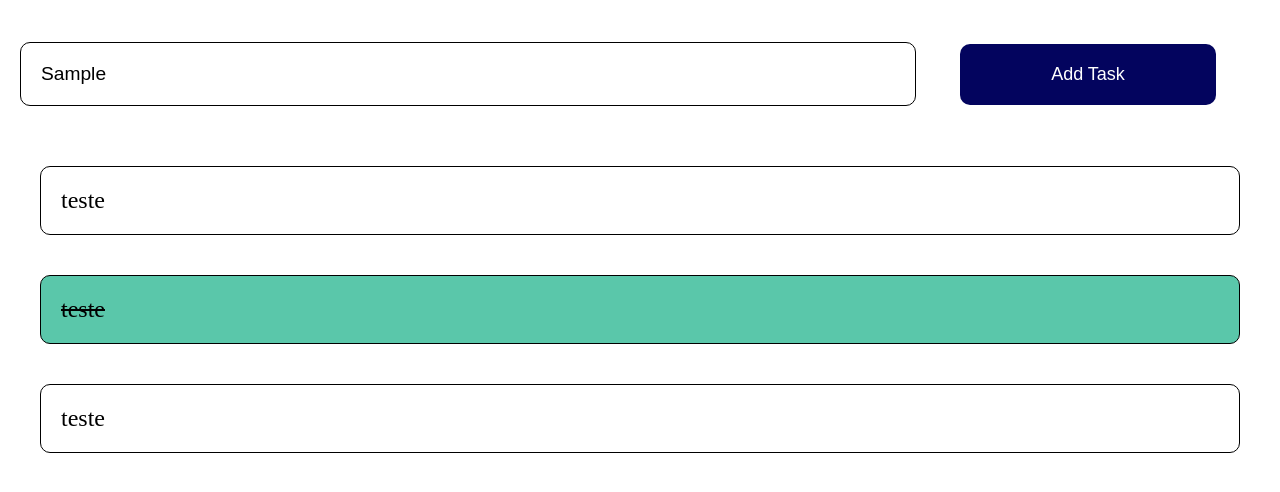
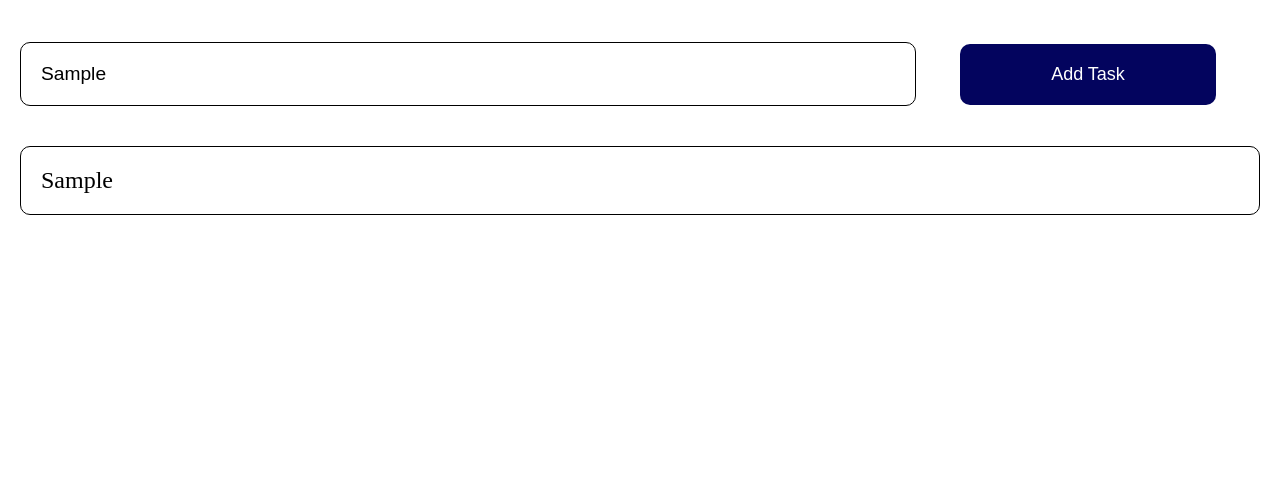
Before and after one commit to profmauricioneto/lp1-20251, a website: page aulas_javascript/exercicio12/index.html in a window 1280 px wide. Both pictures are taken after typing "Sample" into the empty fields and a click on the button "Add Task". Shown: the part 78-570 px from the top of the page. Drawn offline with Linux system fonts and the light colour scheme.

Commit message:
add: exercicio manipulação da dom

```diff
--- a/aulas_javascript/exercicio12/index.html
+++ b/aulas_javascript/exercicio12/index.html
@@ -14,12 +14,9 @@
     <main id="main-content">
         <div id="input-data">
             <input type="text" id="task" name="task" required />
-            <button onclick="">Add Task</button>
+            <button onclick="addTask()">Add Task</button>
         </div>
         <ul id="todo-list">
-            <li>teste</li>
-            <li class="done">teste</li>
-            <li>teste</li>
             <!-- Onde será inserido a lista -->
         </ul>
     </main>
--- a/aulas_javascript/exercicio12/list-item.css
+++ b/aulas_javascript/exercicio12/list-item.css
@@ -1,5 +1,5 @@
 #todo-list li {
-    margin: 40px;
+    margin: 20px;
     padding: 20px;
     list-style: none;
     border-radius: 10px;
--- a/aulas_javascript/exercicio12/script.js
+++ b/aulas_javascript/exercicio12/script.js
@@ -0,0 +1,19 @@
+function addTask() {
+    const ul = document.querySelector('#todo-list');
+    const text_task = document.getElementById('task');
+
+    if (text_task.value === '') {
+        return 0;
+    }
+
+    let element = document.createElement('li');
+    element.textContent = text_task.value;
+
+    // criando a acao de clicar
+    element.onclick = () => element.classList.toggle('done');
+
+    ul.appendChild(element);
+    updateLocalStorage();
+
+    text_task.value = '';
+}
```
